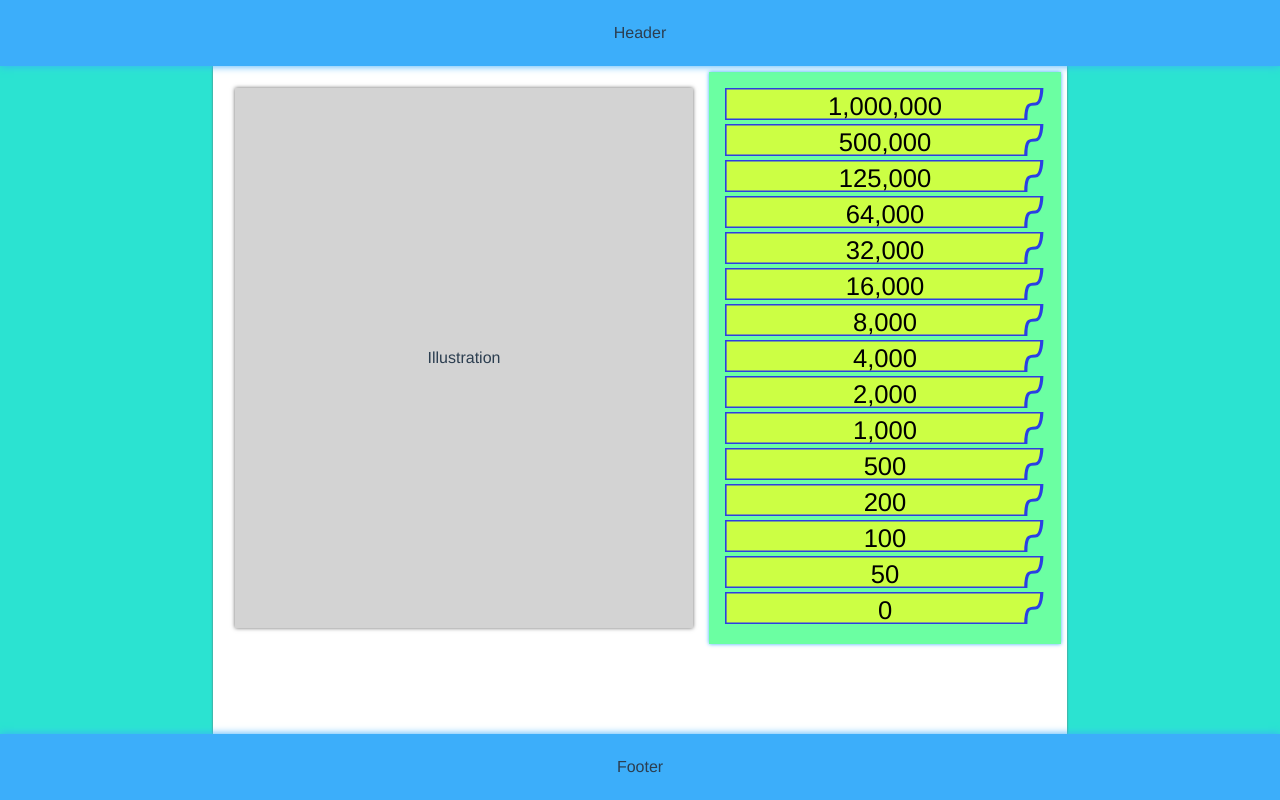
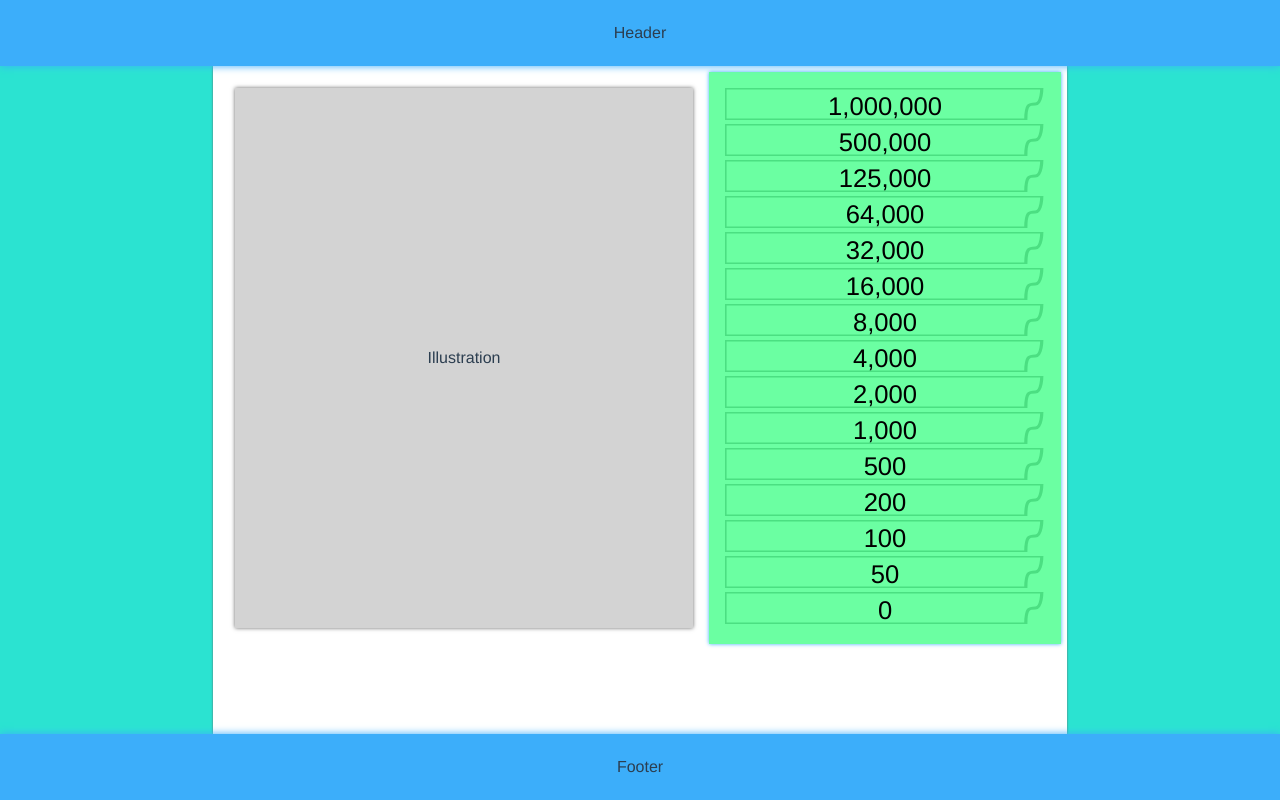
Before and after one commit to DoLevi/bible-trivia, a Vue app: page / in a window 1280 px wide. Built offline with nearby package versions, Linux system fonts and the light colour scheme.

Commit message:
Colour improvements

```diff
--- a/src/App.vue
+++ b/src/App.vue
@@ -21,7 +21,7 @@ export default defineComponent({
   }
 });
 
-// #8A41FA #2B3FE3 #3CAEFA #2BE3D1 #6BFFA2
+// #8a41fa #2b3fe3 #3caefa #2be3d1 #6bffa2
 </script>
 
 <style>
--- a/src/components/main/progress/ProgressStep.vue
+++ b/src/components/main/progress/ProgressStep.vue
@@ -3,9 +3,9 @@
     <svg viewBox="0 0 100 10" height="2em">
       <path
         d="M 0 0 H 99 0 M 99 0 C 99 0, 99 5, 97 5 S 94 5, 94 10 H 0 V 0"
-        stroke="#2b3fe3"
+        stroke="#4bdf82"
         stroke-width="1px"
-        fill="#ccff44"
+        fill="#6bffa2"
       />
       <text
         x="50%"
```
